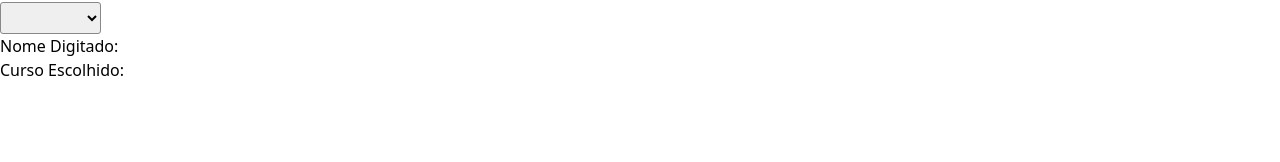
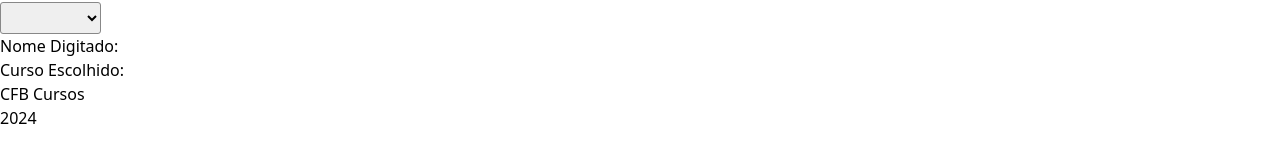
Before and after one commit to cl-provecto/crud, a Next.js app in the folder crud/: page /forms/inputs in a window 1280 px wide. Shown: the part 188-350 px from the top of the page. Built offline with nearby package versions, Linux system fonts and the light colour scheme.

Commit message:
variaveis globais

```diff
--- /dev/null
+++ b/crud/src/components/Globais.tsx
@@ -0,0 +1,7 @@
+
+
+export default class Globais {
+    static canal = "CFB Cursos"
+    static curso = ""
+    static ano = "2024"
+}
--- a/crud/src/pages/forms/inputs.tsx
+++ b/crud/src/pages/forms/inputs.tsx
@@ -1,5 +1,6 @@
 import { useState } from "react"
 import Topo from "@/components/Topo"
+import Globais from "@/components/Globais"
 
 const cursos = ["", "HTML", "React", "C++", "Javascript", "Arduino", "CSS", "Next.js"]
 
@@ -43,6 +44,11 @@ export default function Inputs() {
             <div>
                 Curso Escolhido: {curso}
             </div>
+            <div>
+                <p>{Globais.canal}</p>
+                <p>{Globais.curso}</p>
+                <p>{Globais.ano}</p>
+            </div>
         </div>
     )
 }
```
